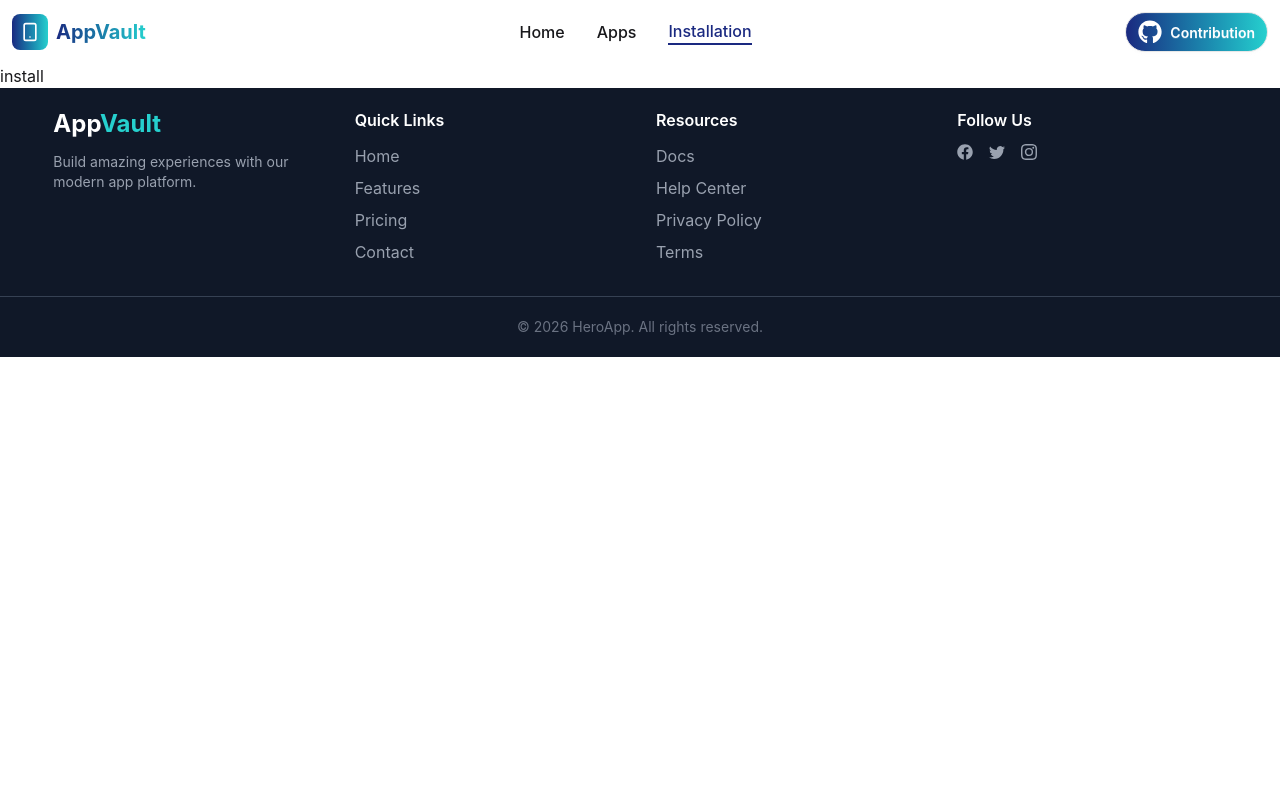
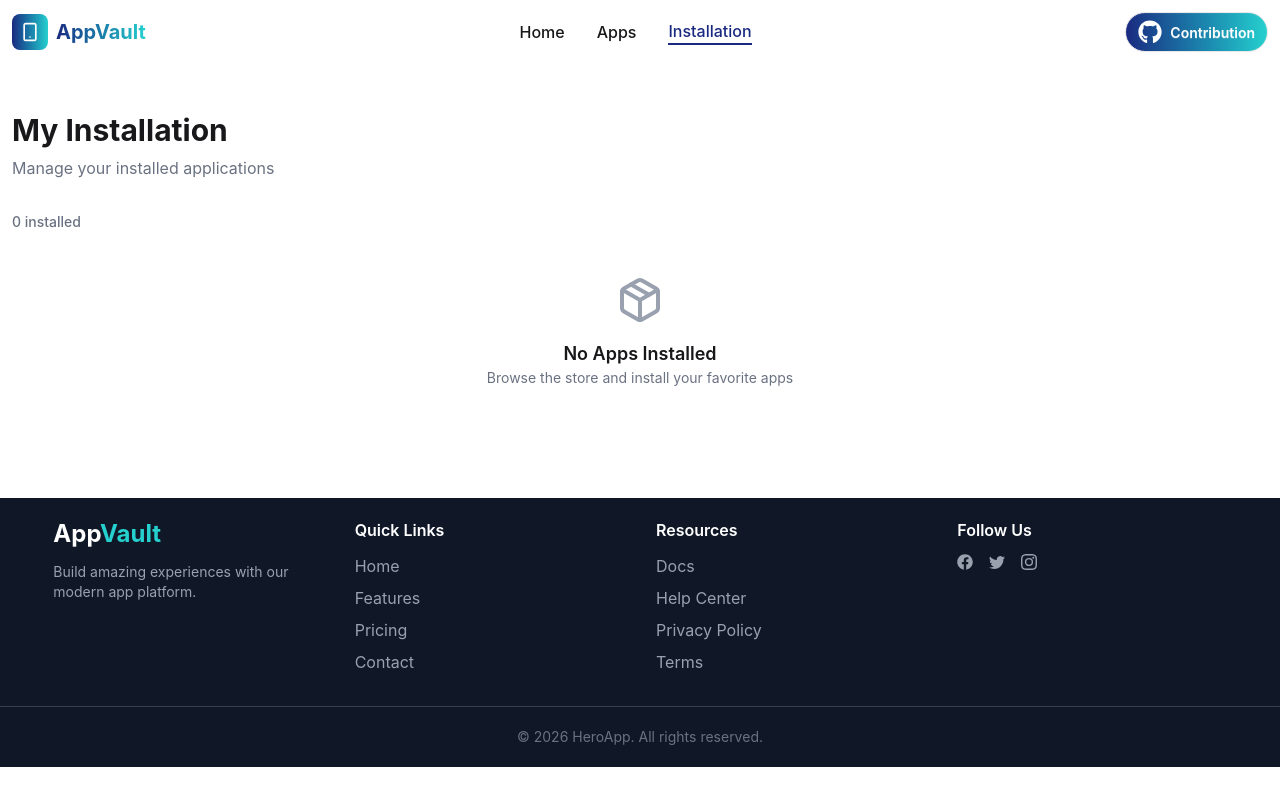
Before and after one commit to nusratjahan7/hero-apps, a React (Vite) app: page /installation in a window 1280 px wide. Built offline with nearby package versions, Linux system fonts and the light colour scheme.

Commit message:
create my installation page to display installed apps, add uninstall functionality with toast notification

```diff
--- a/package.json
+++ b/package.json
@@ -18,6 +18,7 @@
     "react-icons": "^5.6.0",
     "react-router": "^7.14.0",
     "react-spinners": "^0.17.0",
+    "react-toastify": "^11.0.5",
     "tailwindcss": "^4.2.2"
   },
   "devDependencies": {
--- /dev/null
+++ b/src/Context/InstalledApps.jsx
@@ -0,0 +1,16 @@
+import React, { createContext, useState } from 'react';
+
+export const InstalledAppsContext = createContext()
+
+const InstalledApps = ({children}) => {
+
+   const [installed, setInstalled] = useState([]);
+
+    const data ={
+        installed, setInstalled
+    }
+
+    return <InstalledAppsContext.Provider value={data}>{children}</InstalledAppsContext.Provider>;
+};
+
+export default InstalledApps;
--- a/src/Layout/Root.jsx
+++ b/src/Layout/Root.jsx
@@ -2,6 +2,7 @@
 import { Outlet } from 'react-router';
 import Navbar from '../Components/Shared/Navbar/Navbar';
 import Footer from '../Components/Shared/Footer/Footer';
+import { ToastContainer } from 'react-toastify';
 
 const Root = () => {
     return (
@@ -10,6 +11,11 @@
             {/* dynammic */}
             <Outlet />
             <Footer />
+
+
+            <ToastContainer
+             autoClose={2000}
+            />
         </div>
     );
 };
--- a/src/Pages/AppDetails/AppDetail.jsx
+++ b/src/Pages/AppDetails/AppDetail.jsx
@@ -1,10 +1,12 @@
-import React from 'react';
+import React, { useContext } from 'react';
 import { Link, useParams } from 'react-router';
 import UseApps from '../../Hooks/UseApps';
 import { ArrowLeft, Download, MessageSquare } from 'lucide-react';
 import { FaStar } from 'react-icons/fa';
 import { HashLoader } from 'react-spinners';
 import AppNotFound from '../../Components/AppNotFound/AppNotFound';
+import { InstalledAppsContext } from '../../Context/InstalledApps';
+import { toast } from 'react-toastify';
 
 
 const AppDetail = () => {
@@ -13,7 +15,11 @@
     const { apps, loading } = UseApps();
     // console.log(apps, loading);
     const expectedApp = apps.find((app) => app.id == id);
-    console.log(expectedApp);
+    // console.log(expectedApp);
+
+    const {installed, setInstalled} = useContext(InstalledAppsContext);
+    // console.log(installed);
+
 
     if(loading){
         return  <div className="col-span-full flex justify-center items-center py-10">
@@ -25,6 +31,10 @@
         return <AppNotFound />
     }
 
+    const handleInstall = () => {
+        setInstalled([...installed, expectedApp]);
+        toast.success(`${expectedApp.title} is installed`);
+    }
 
     return (
         <section className='container mx-auto px-3'>
@@ -57,7 +67,7 @@
                 </span>
                 <span className='text-gray-500'>{expectedApp.size} MB</span>
             </div>
-            <button className='btn mt-4 bg-linear-to-r from-[#1a2980] to-[#26d0ce] text-white'>
+            <button className='btn mt-4 bg-linear-to-r from-[#1a2980] to-[#26d0ce] text-white' onClick={handleInstall}>
                 Install
             </button>
           </div>
--- a/src/Pages/Installation/Installation.jsx
+++ b/src/Pages/Installation/Installation.jsx
@@ -1,9 +1,63 @@
-import React from 'react';
+import React, { useContext } from 'react';
+import { InstalledAppsContext } from '../../Context/InstalledApps';
+import { Trash2, Package } from 'lucide-react';
 
 const Installation = () => {
+
+    const { installed, setInstalled } = useContext(InstalledAppsContext);
+
+    const handleUninstall = (app) => {
+        const restApps = installed.filter(i => i.id !== app.id);
+        setInstalled(restApps);
+    };
+
     return (
-        <div>
-            install
+        <div className="container mx-auto py-12 px-3 min-h-[54.2vh]">
+
+            <div className="mb-8">
+                <h1 className="mb-2 text-3xl font-bold">My Installation</h1>
+                <p className="text-gray-500">Manage your installed applications</p>
+            </div>
+
+            <p className="text-sm text-gray-500 font-medium mb-5">
+                {installed.length} installed
+            </p>
+
+            {
+                installed.length === 0 ? (
+                    <div className="flex min-h-[20vh] flex-col items-center justify-center text-center">
+                        <Package className="mb-4 h-12 w-12 text-gray-400" />
+                        <h3 className="text-lg font-semibold">No Apps Installed</h3>
+                        <p className="text-sm text-gray-500">
+                            Browse the store and install your favorite apps
+                        </p>
+                    </div>
+                ) : (
+                    <div className="grid grid-cols-1 gap-4 sm:grid-cols-2 md:grid-cols-3">
+                        {installed.map((app) => (
+                            <div
+                                key={app.id}
+                                className="flex items-center justify-between gap-4 rounded-xl border border-gray-200 p-4 shadow-sm"
+                            >
+                                <div className="flex items-center gap-3">
+                                    <img src={app.image} alt={app.title} className="w-12 h-12 rounded-xl" />
+                                    <div>
+                                        <h3 className="font-bold">{app.title}</h3>
+                                        <p className="text-sm text-gray-500">{app.companyName}</p>
+                                    </div>
+                                </div>
+
+                                <button
+                                    onClick={() => handleUninstall(app)}
+                                    className="p-2 rounded-lg hover:bg-red-100 text-red-500"
+                                >
+                                    <Trash2 className="w-5 h-5" />
+                                </button>
+                            </div>
+                        ))}
+                    </div>
+                )
+            }
         </div>
     );
 };
--- a/src/main.jsx
+++ b/src/main.jsx
@@ -9,6 +9,7 @@
 import Apps from './Pages/Apps/Apps';
 import Installation from './Pages/Installation/Installation';
 import AppDetail from './Pages/AppDetails/AppDetail';
+import InstalledApps from './Context/InstalledApps';
 
 const router = createBrowserRouter([
   {
@@ -38,6 +39,8 @@
 
 createRoot(document.getElementById('root')).render(
   <StrictMode>
-     <RouterProvider router={router} />
+     <InstalledApps>
+      <RouterProvider router={router} />
+     </InstalledApps>
   </StrictMode>,
 )
```
Also changed, not shown: 1 other file (tests, documents, lock files or other folders).
